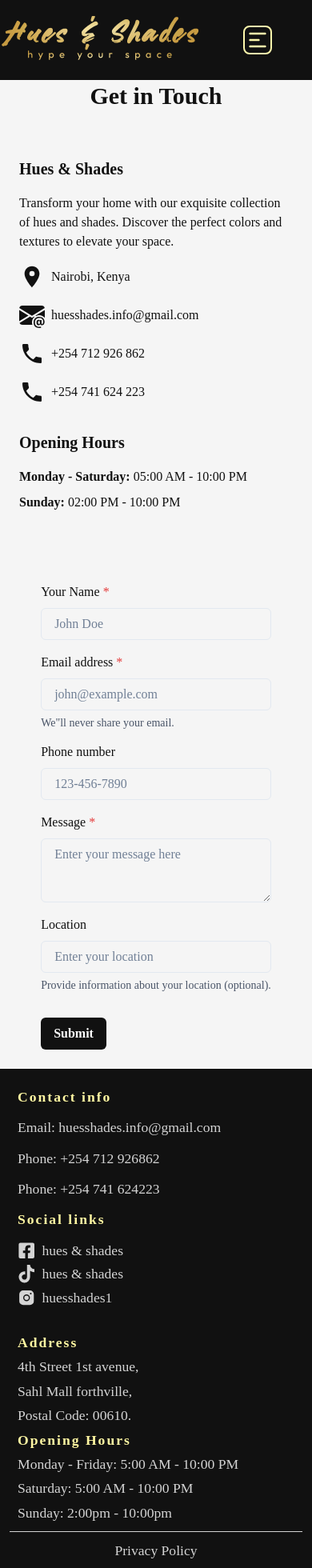
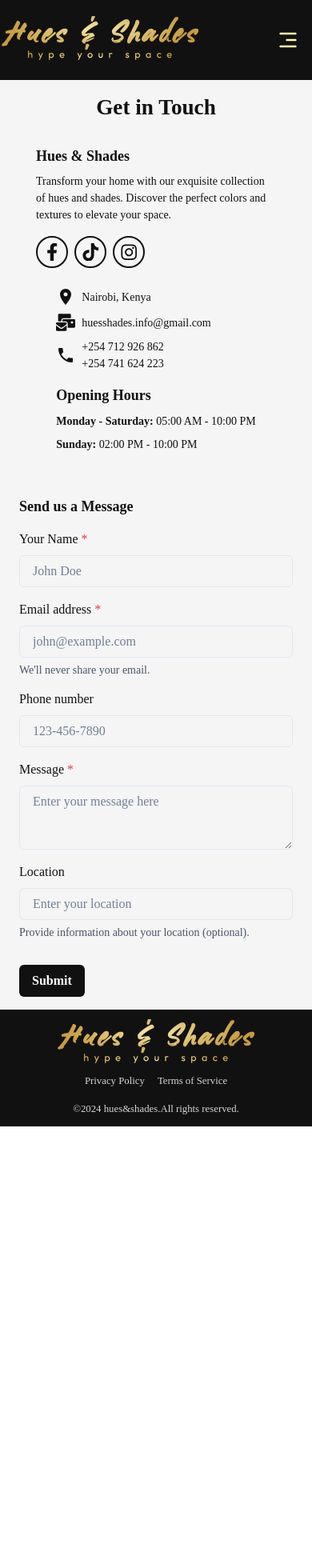
Before and after one commit to lkbrian/Hues-Shades, a React (Vite) app: page /Contact in a window 390 px wide. Shown: the top 1960 px of the page at 80% size. After the commit the page ends 1408 px from the top, so only its background shows below. Built offline with nearby package versions, Linux system fonts and the light colour scheme.

Commit message:
{enhance}: mobile responsiveness and reafactoring the footer

```diff
--- a/src/Pages/Contact/index.jsx
+++ b/src/Pages/Contact/index.jsx
@@ -10,16 +10,90 @@ import {
   Textarea,
   Link,
   Icon,
-  Text
+  Text,
 } from "@chakra-ui/react";
+import { FaFacebookF, FaTiktok,FaInstagram,FaMailBulk } from "react-icons/fa";
 import { MdLocationOn, MdPhone } from "react-icons/md";
-import { BsEnvelopeAtFill } from "react-icons/bs";
+
 function Contact() {
+  const socialMediaLinks = [
+    {
+      platform: "Facebook",
+      icon: <FaFacebookF fontSize={"1.4rem"} />,
+      url: "https://www.facebook.com/profile.php?id=100087406458189&mibextid=ZbWKwL",
+    },
+    {
+      platform: "TikTok",
+      icon: <FaTiktok fontSize={"1.4rem"} />,
+      url: "https://vm.tiktok.com/ZMMJ9yhXM/",
+    },
+    {
+      platform: "Instagram",
+      icon: <FaInstagram fontSize={"1.4rem"} />,
+      url: "https://www.instagram.com/huesshades1?igsh=MTk1eWYyNnNjZGJpbQ==",
+    },
+  ];
+
   return (
-    <Box id="Contact" minH={'100vh'}>
-      <Heading textAlign={"center"}>Get in Touch</Heading>
-      <Flex flexDir={"row-reverse"}flexWrap={"wrap-reverse"}>
-      <Box maxW={{ base: "100%", md: "lg" }} mx="auto" mt={8} p={6} borderRadius="lg">
+    <Box id="Contact" minH={"100vh"} p={4}>
+      <Heading textAlign={"center"} fontSize={{ base: "1.7rem", md: "2xl" }}>Get in Touch</Heading>
+
+      <Flex flexDir={{ base: "column", md: "row" }} justify="space-evenly" >
+        <Flex flexWrap={"wrap"}mt={8} w={{base:'100%',md:'50%'}}justify="space-evenly">
+        <Box mb={4}>
+          <Heading fontSize={{ base: "lg", md: "xl" }}>Hues & Shades</Heading>
+          <Text fontSize={{ base: "sm", md: "md" }} maxW="300px" mt={2}>
+            Transform your home with our exquisite collection of hues and
+            shades. Discover the perfect colors and textures to elevate your
+            space.
+          </Text>
+          <Flex mt={4}>
+            {socialMediaLinks.map((link, index) => (
+              <Box
+                key={index}
+                display={"flex"}
+                cursor={"pointer"}
+                w={"40px"}
+                h={"40px"}
+                justifyContent={"center"}
+                alignItems={"center"}
+                borderRadius={"full"}
+                border={"2px solid #111"}
+                mr={2}
+                mb={2}
+              >
+                <Link href={link.url} target="_blank">
+                  {link.icon}
+                </Link>
+              </Box>
+            ))}
+          </Flex>
+        </Box>
+        <Box mb={{ base: 4, md: 0 }}>
+          <Flex align="center" mb={2}>
+            <Icon as={MdLocationOn} color="#111" fontSize={'1.5rem'} mr={2} />
+            <Text fontSize={{ base: "sm", md: "md" }}>Nairobi, Kenya</Text>
+          </Flex>
+
+          <Flex align="center" mb={2}>
+            <Icon as={FaMailBulk} color="#111" fontSize={'1.5rem'} mr={2} />
+            <Link href="mailto:info@huesandshades.com" fontSize={{ base: "sm", md: "md" }}>huesshades.info@gmail.com</Link>
+          </Flex>
+
+          <Flex align="center" mb={2}>
+            <Icon as={MdPhone} color="#111" fontSize={'1.5rem'} mr={2} />
+            <Text fontSize={{ base: "sm", md: "md" }}>+254 712 926 862 <br /> +254 741 624 223</Text>
+          </Flex>
+
+          <Text fontWeight="bold" fontSize={{ base: "lg", md: "xl" }} mt={4} mb={2}>Opening Hours</Text>
+          <Text fontSize={{ base: "sm", md: "md" }} mb={2}><strong>Monday - Saturday:</strong> 05:00 AM - 10:00 PM</Text>
+          <Text fontSize={{ base: "sm", md: "md" }} mb={2}><strong>Sunday:</strong> 02:00 PM - 10:00 PM</Text>
+        </Box>
+        </Flex>
+
+        <Box mt={8}w={{base:'100%',md:'50%'}}px={{base:2,md:20}}>
+        <Heading fontSize={{ base: "lg", md: "xl" }}>Send us a Message</Heading>
+        <Box mt={4}>
           <form>
             <FormControl id="name" isRequired>
               <FormLabel>Your Name</FormLabel>
@@ -29,7 +103,9 @@ function Contact() {
             <FormControl id="email" mt={4} isRequired>
               <FormLabel>Email address</FormLabel>
               <Input type="email" placeholder="john@example.com" />
-          <FormHelperText>We&quot;ll never share your email.</FormHelperText>
+              <FormHelperText>
+                We&apos;ll never share your email.
+              </FormHelperText>
             </FormControl>
 
             <FormControl id="phone" mt={4}>
@@ -45,46 +121,21 @@ function Contact() {
             <FormControl id="location" mt={4}>
               <FormLabel>Location</FormLabel>
               <Input type="text" placeholder="Enter your location" />
-          <FormHelperText>Provide information about your location (optional).</FormHelperText>
+              <FormHelperText>
+                Provide information about your location (optional).
+              </FormHelperText>
             </FormControl>
 
-        <Button mt={8} bg={'#111'} color={'#fff'} _hover type="submit">
+            <Button mt={8} bg={"#111"} color={"#fff"} _hover={{ bg: "#222" }} type="submit">
               Submit
             </Button>
           </form>
         </Box>
-    <Box maxW="md" mx="auto" mt={8} p={6}  borderRadius="lg">
-      <Text fontWeight="bold" fontSize="xl" mb={4}>Hues & Shades</Text>
-      <Text mb={4}>Transform your home with our exquisite collection of hues and shades. Discover the perfect colors and textures to elevate your space.</Text>
-
-      <Flex align="center" mb={4}>
-        <Icon as={MdLocationOn}color="#111" fontSize={'2rem'}  mr={2} />
-        <Text>Nairobi, Kenya</Text>
+      </Box>
       </Flex>
 
-      <Flex align="center" mb={4}>
-        <Icon as={BsEnvelopeAtFill} color="#111" fontSize={'2rem'} mr={2} />
-        <Link href="mailto:info@huesandshades.com">huesshades.info@gmail.com</Link>
-      </Flex>
-
-      <Flex align="center" mb={4}>
-        <Icon as={MdPhone} color="#111" fontSize={'2rem'} mr={2} />
-        <Text>+254 712 926 862</Text>
-      </Flex>
-
-      <Flex align="center" mb={4}>
-        <Icon as={MdPhone} color="#111" fontSize={'2rem'} mr={2} />
-        <Text>+254 741 624 223</Text>
-      </Flex>
-
-      <Text fontWeight="bold" fontSize="xl" mt={8} mb={4}>Opening Hours</Text>
-      <Text mb={2}><strong>Monday - Saturday:</strong> 05:00 AM - 10:00 PM</Text>
-      <Text mb={2}><strong>Sunday:</strong> 02:00 PM - 10:00 PM</Text>
     </Box>
-
-      </Flex>
-    </Box>
-  )
+  );
 }
 
-export default Contact
+export default Contact;
--- a/src/components/Feartured/index.jsx
+++ b/src/components/Feartured/index.jsx
@@ -8,7 +8,7 @@ import mounting from "../../assets/0g9.jpg";
 
 function Featured() {
   const items = [
-    { image: chandalier, product: "Chandalier Lights" },
+    { image: chandalier, product: "Chandelier Lights" },
     { image: plant, product: "Faux plants" },
     { image: mounting, product: "Wall Mountings" },
     { image: rodes, product: "Curtain Rodes" },
@@ -32,7 +32,7 @@ function Featured() {
   return (
     <>
     <Box bg={'#111'} color={"#fff"}>
-      <Heading pt={"20px"} textAlign={"center"}>
+      <Heading pt={"30px"}mb={8} textAlign={"center"}>
         Featured Products
       </Heading>
 
@@ -40,21 +40,20 @@ function Featured() {
         className="marquee"
         autoFill
         speed={20}
-        gradientWidth={120}
+        gradientWidth={40}
         gradient
         gradientColor="#111"
         pauseOnHover
-        delay={8}
       >
-        <Flex gap={{ base: "60px", md: "120px", lg: "150px" }} mr={"125px"} px={"20px"}>
+        <Flex gap={{ base: "30px", md: "120px", lg: "150px" }} mr={{base:"25px",md:"125px"}} px={"20px"}>
           {items.map((item, index) => (
-            <Box key={index} w={"280px"} h={"250"} color={"#fff"}>
+            <Box key={index} w={{base:"120px",md:"240px"}}  color={"#fff"}>
               <Image
                 src={item.image}
                 borderRadius={"50%"}
                 objectFit={"contain"}
               />
-              <Text textAlign={"center"} fontSize={"1.2rem"} mt={"10px"}>
+              <Text textAlign={"center"} mb={8} fontSize={{base:".87rem",md:"1.2rem"}} mt={"10px"}>
                 {item.product}
               </Text>
             </Box>
--- a/src/components/Footer/index.jsx
+++ b/src/components/Footer/index.jsx
@@ -1,9 +1,6 @@
 import { Box, Flex, Image,  Text } from "@chakra-ui/react";
-import { Link } from "react-router-dom";
-import { NavLink } from "react-router-dom";
-import { FaFacebookSquare,FaTiktok } from "react-icons/fa";
-import { PiInstagramLogoFill } from "react-icons/pi";
-import logo from "../../../logo/flg.png"
+import logo from "/logo/hues-logo.png"
+
 
 function Footer() {
   return (
@@ -20,146 +17,21 @@ function Footer() {
       alignItems={"center"}
       bg={"#111"}
     >
-      <Box
-        p={"10px"}
-        display={"flex"}
-        justifyContent={{base:"flex-start",md: "space-evenly" }}
-        // alignItems={"center"}
-        width={{base:"100%",md:"80%"}}
-        gap={'30px'}
-        flexWrap={'wrap'}
-        flexDirection={{base:"row",md:"row"}}
-      > <Box display={{base: "none",md: "flex"}} alignSelf={"center"}>
-        <Image src={logo} alt="Hues & Shades" h={"120px"}/>
-        </Box>
-        <Box
-
-          flexDirection={"column"}
-          gap={"8px"}
-          display={{base: "none",sm: "flex"}}
-          textAlign={{base: 'start',md :"center"}}
-        >
-          <Text
-            fontWeight={"bold"}
-            letterSpacing={"2px"}
-            color={"#fff7a2"}
-          >
-          links
-          </Text>
-          <NavLink to={"/"} >
-            Home
-          </NavLink>
-          <NavLink to={"/About"} >
-            About
-          </NavLink>
-          <NavLink to={"/Contact"}>Contact</NavLink>
-          <NavLink to={"/Services"}>Services</NavLink>
-          <NavLink to={"/Gallery"}>Gallery</NavLink>
-        </Box>
-        <Box
-          display={"flex"}
-          flexDirection={"column"}
-          textAlign={{base: 'start',md :"center"}}
-          gap={"12px"}
-        >
-          <Text
-            fontWeight={"bold"}
-            letterSpacing={"2px"}
-            color={"#fff7a2"}
-          >
-            Contact info
-          </Text>
-          <Text>Email: huesshades.info@gmail.com</Text>
-          <Text>Phone: +254 712 926862</Text>
-          <Text>Phone: +254 741 624223</Text>
-          <Text
-            fontWeight={"bold"}
-            letterSpacing={"2px"}
-            color={"#fff7a2"}
-          >
-            Social links
-          </Text>
-          <Flex flexDirection={'column'}
-            alignItems={{base: 'start',md :'center'}}
-            gap={'3px'}
-            >
-            <Box display={'flex'} gap={'8px'} alignItems={'center'}>
-              <FaFacebookSquare fontSize={'1.4rem'} />
-              <Link  href="https://www.facebook.com/profile.php?id=100087406458189&mibextid=ZbWKwL" target="_blank" mx={2}>
-           hues & shades
-          </Link>
-            </Box>
-          <Box display={'flex'} gap={'8px'} alignItems={'center'}>
-          <FaTiktok fontSize={'1.4rem'} />
-          <a href="https://vm.tiktok.com/ZMMJ9yhXM/" target="_blank" mx={2}>
-            hues & shades
-          </a>
-          </Box>
-          <Box display={'flex'} gap={'8px'} alignItems={'center'}>
-            <PiInstagramLogoFill fontSize={'1.4rem'} />
-            <a href="https://www.instagram.com/huesshades1?igsh=MTk1eWYyNnNjZGJpbQ==" target="_blank" mx={2}>
-            huesshades1
-          </a>
-          </Box>
-        </Flex>
-
-        </Box>
-        <Box display={"flex"}
-          flexDirection={"column"}
-          textAlign={{base: 'start',md :"center"}}
-          gap={"4px"}>
-          <Text
-            fontWeight={"bold"}
-            letterSpacing={"2px"}
-            color={"#fff7a2"}
-          >
-            Address
-          </Text>
-
-
-          <Text>4th Street 1st avenue,</Text>
-          <Text>Sahl Mall forthville,</Text>
-          <Text>Postal Code: 00610.</Text>
-
-          <Text
-            fontWeight={"bold"}
-            letterSpacing={"2px"}
-            color={"#fff7a2"}
-          >
-            Opening Hours
-          </Text>
-          <Text>Monday - Friday: 5:00 AM - 10:00 PM</Text>
-          <Text>Saturday: 5:00 AM - 10:00 PM</Text>
-          <Text>Sunday: 2:00pm - 10:00pm</Text>
-        </Box>
-        {/* <Flex flexDirection={"column"} textAlign={{base: 'start',md :}>
-          <Text
-            fontWeight={"bold"}
-            letterSpacing={"2px"}
-            color={"#fff7a2"}
-          >
-            Newsletter
-          </Text>
-          <Text>Subscribe to our newsletter</Text>
-          <Box display={'flex'} gap={'20px'} py={'12px'}>
-            <Input type="email" placeholder="Enter your mail..." />
-            <Button color={'black'}bg={'#fff8ac'} letterSpacing={'2px'} w={'30%'} fontSize='sm'>subscribe</Button>
-          </Box>
-        </Flex> */}
-      </Box>
       {/* lower section */}
       <Flex
         gap={{base:"8px",md:"20px"}}
-        w={{base:"100%",md:"70%"}}
-        pt={"10px"}
-        borderTop={"1px solid #d4d4d4"}
-        justifyContent={"center"}
+        w={"100%"}
+        justifyContent={"space-evenly"}
         alignItems={'center'}
         flexDirection={{base:"column",md:"row"}}
-      >
-        <Text>Privacy Policy</Text>
+        fontSize={{base:".8rem",md:"1rem"}}
+
+      ><Image src={logo} h={'60px'} />
+      <Flex gap={4}flexWrap={"wrap"}justify={"center"}>
+      <Text>Privacy Policy</Text>
         <Text>Terms of Service</Text>
         <Text>&copy;2024 hues&shades.All rights reserved.</Text>
+      </Flex>
       </Flex>
     </Box>
   );
--- a/src/components/Navbar/index.jsx
+++ b/src/components/Navbar/index.jsx
@@ -1,6 +1,6 @@
 import React from "react";
 import { Box,DrawerFooter,Flex, Image, Text, useDisclosure } from "@chakra-ui/react";
-import { CgMenuLeftAlt } from "react-icons/cg";
+import { CgMenuRightAlt } from "react-icons/cg";
 import { NavLink } from "react-router-dom";
 import hslogo from "/logo/hues-logo.png"
 import {
@@ -23,14 +23,14 @@ function Navbar() {
       bg={"#111"}
       alignItems={"center"}
       py={"20px"}overflow={"hidden"}
-      pr={'30px'}
+      pr={'10px'}
     >
       <Image src={hslogo} h={'60px'} />
       <Flex
         as="nav"
         gap={{ base: "12px", md: "30px" }}
         display={{ base: "none", md: "flex" }}
-        pr={"20px"}
+        pr={"10px"}
       >
         <NavLink className={"links"} to={"/"} >
           Home
@@ -48,9 +48,9 @@ function Navbar() {
           Gallery
         </NavLink>
       </Flex>
-      <Flex display={{ base: "flex", md: "none" }} pr={'20px'}>
-        <Box cursor={'pointer'} border={'2px solid #fff8ac'} borderRadius={'8px'} ref={btnRef} bg={'none'} onClick={onOpen}>
-        <CgMenuLeftAlt color={"#fff8ac"} fontSize={'2rem'}/>
+      <Flex display={{ base: "flex", md: "none" }} pr={'4px'}>
+        <Box cursor={'pointer'}  borderRadius={'8px'} ref={btnRef} bg={'none'} onClick={onOpen}>
+        <CgMenuRightAlt color={"#fff8ac"} fontSize={'2rem'}/>
         </Box>
         <Drawer
           isOpen={isOpen}
--- a/src/index.css
+++ b/src/index.css
@@ -43,7 +43,7 @@
   /* max-height: 500px; */
 /* } */
 .marquee{
-  height: 410px;
+  height: auto;
   background: #111;
   display: flex;
   align-items: top;
```
Lines whose indentation alone changed are shown as unchanged.
